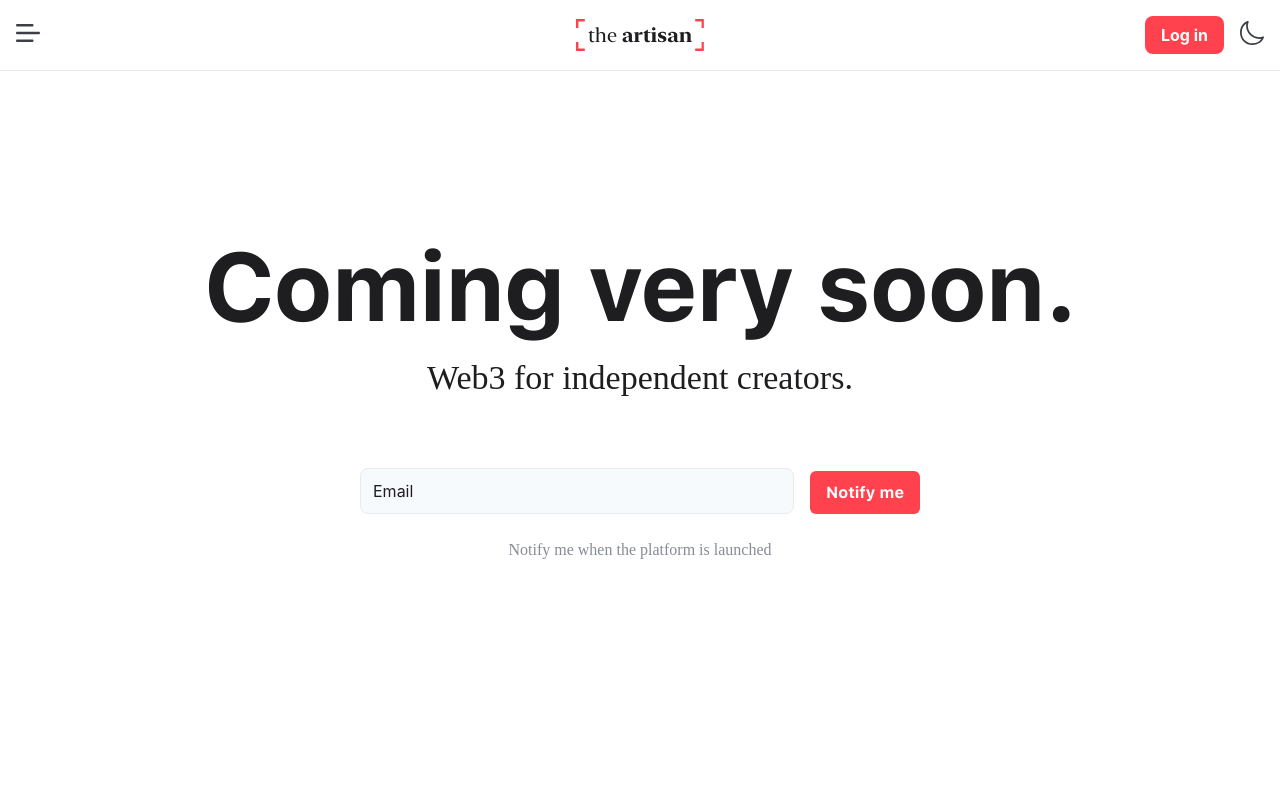
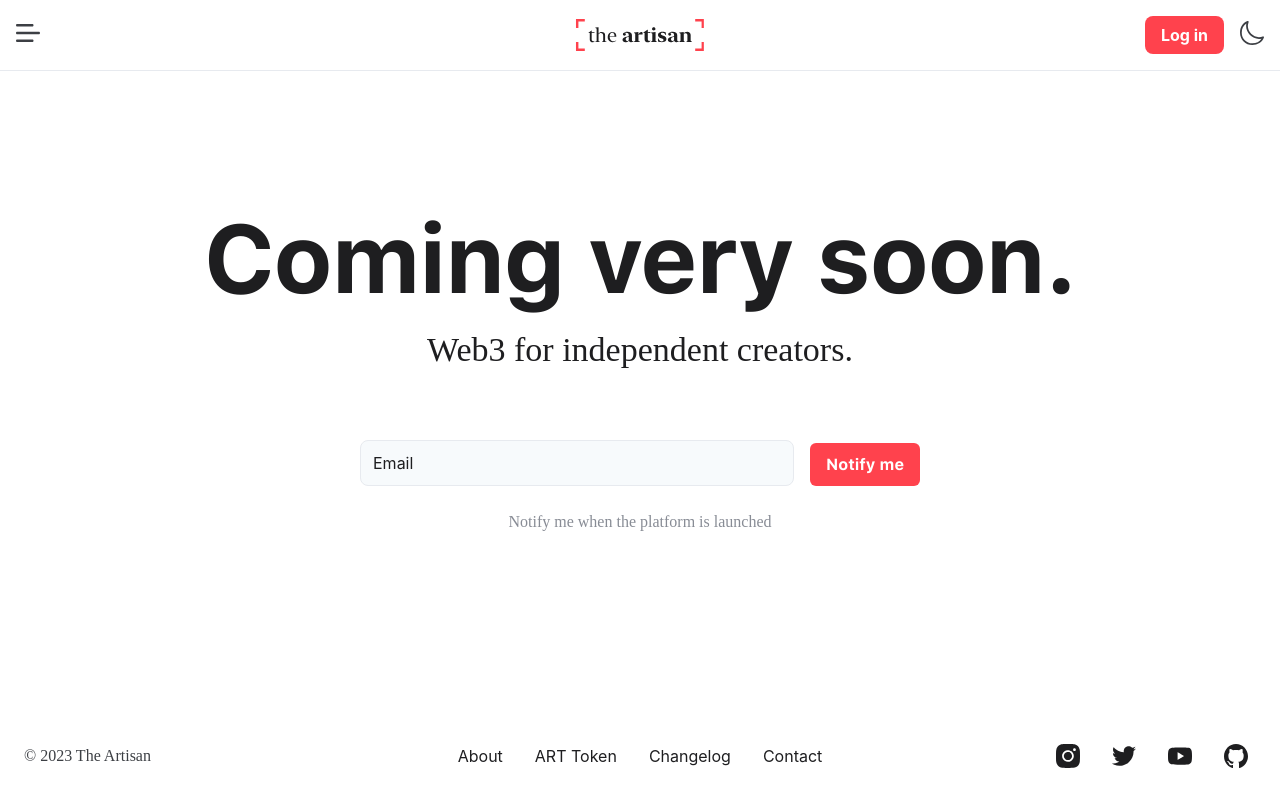
Before and after one commit to ClementeSerrano/web-app-boilerplate, a React (Create React App) app: page / in a window 1280 px wide. Built offline with nearby package versions, Linux system fonts and the light colour scheme; a web font is replaced by a local one; what @liskhq/lisk-client would draw is missing.

Commit message:
:sparkles: Add Footer component and connect with UI

```diff
--- a/src/app/components/Navlink/Navlink.tsx
+++ b/src/app/components/Navlink/Navlink.tsx
@@ -9,6 +9,8 @@ export default function Navlink({
   className,
   ...props
 }: NavlinkProps) {
+  console.log({ className });
+
   return (
     <NavlinkContainer
       {...props}
--- a/src/app/icons/YoutubeIcon.tsx
+++ b/src/app/icons/YoutubeIcon.tsx
@@ -37,8 +37,8 @@ export default function YoutubeIcon({
         <>
           <g clipPath="url(#clip0_405_26)">
             <path
-              fill-rule="evenodd"
-              clip-rule="evenodd"
+              fillRule="evenodd"
+              clipRule="evenodd"
               d="M6.32815 7.7906C8.19377 7.33123 11.7844 7.06873 19.8281 6.80622C21.5344 6.74997 29.7281 6.83435 32.1094 6.93747C36.3657 7.1156 39.7781 7.40622 41.3531 7.73435C42.7875 8.03435 43.9594 8.64372 45.0281 9.64685C46.2469 10.7906 46.95 12.15 47.325 14.0625C48.375 19.4062 48.1688 32.0906 46.9688 35.5687C46.1813 37.8562 44.3531 39.6187 42.0469 40.3031C40.3219 40.8187 36.4406 41.1281 28.8281 41.3531C21.0469 41.5875 9.89065 41.1375 6.6469 40.4531C5.0719 40.125 3.75002 39.375 2.66252 38.2218C1.57502 37.0687 1.0594 36.0187 0.693774 34.2468C-0.234351 29.6625 -0.234351 18.5343 0.693774 13.9593C1.0594 12.1781 1.55627 11.1562 2.66252 9.9656C3.71252 8.8406 4.8844 8.13747 6.32815 7.7906ZM19.2187 31.7062V24.1031V16.4906L19.6219 16.725C19.743 16.7987 20.7187 17.3633 22.1438 18.188C23.2561 18.8316 24.6422 19.6337 26.1094 20.4844C29.4656 22.425 32.2125 24.0375 32.2313 24.075C32.2406 24.1125 29.4187 25.7906 25.95 27.7969L25.6497 27.9706C22.3135 29.9002 19.5436 31.5022 19.4344 31.575L19.2187 31.7062Z"
               fill={color}
             />
--- /dev/null
+++ b/src/app/modules/Footer/Footer.styles.ts
@@ -0,0 +1,103 @@
+import styled from 'styled-components';
+import { NavLink } from 'react-router-dom';
+import { DEVICES_BREAKPOINTS } from '../../contexts/DeviceContext/DeviceContext.constants';
+
+export const FooterContainer = styled.footer`
+  display: flex;
+  background-color: ${({ theme }) => theme.palette.background.level1};
+`;
+
+export const FooterInnerContainer = styled.div`
+  display: flex;
+  justify-content: space-between;
+  padding: ${({ theme }) => theme.spacing.md}px;
+  width: 100%;
+  align-items: center;
+  position: relative;
+
+  @media (max-width: ${DEVICES_BREAKPOINTS.phone.max}px) {
+    flex-direction: column;
+    padding: ${({ theme }) => theme.spacing.md}px;
+  }
+`;
+
+export const FooterCopyrightContainer = styled.div`
+  display: flex;
+  align-items: center;
+
+  @media (max-width: ${DEVICES_BREAKPOINTS.phone.max}px) {
+    margin-bottom: ${({ theme }) => theme.spacing.sm}px;
+  }
+`;
+
+export const FooterLinksContainer = styled.div`
+  display: flex;
+  align-items: center;
+  justify-content: space-between;
+  position: absolute;
+  top: 50%;
+  left: 50%;
+  transform: translate(-50%, -50%);
+
+  @media (max-width: ${DEVICES_BREAKPOINTS.phone.max}px) {
+    flex-direction: column;
+    position: unset;
+    transform: unset;
+  }
+`;
+
+export const FooterLink = styled(NavLink)`
+  text-decoration: none;
+  color: ${({ theme }) => theme.palette.text.level1};
+  font-weight: ${({ theme }) => theme.typography.fontWeights.regular};
+  line-height: 1.4;
+  transition: all 0.3s;
+
+  &:hover {
+    color: ${({ theme }) => theme.palette.text.level3};
+  }
+
+  &:not(:last-child) {
+    margin-right: 32px;
+  }
+
+  @media (max-width: ${DEVICES_BREAKPOINTS.phone.max}px) {
+    text-align: center;
+    margin: ${({ theme }) => theme.spacing.xxxs}px 0;
+
+    &:not(:last-child) {
+      margin-right: 0;
+    }
+  }
+`;
+
+export const FooterSectionsContainer = styled.div`
+  display: flex;
+  justify-content: space-between;
+
+  @media (max-width: ${DEVICES_BREAKPOINTS.phone}) {
+    &:not(:last-child) {
+      margin-bottom: ${({ theme }) => theme.spacing.sm}px;
+    }
+  }
+`;
+
+export const FooterSocialMediaLink = styled.a`
+  display: flex;
+  align-items: center;
+  height: ${({ theme }) => theme.spacing.md}px;
+  width: ${({ theme }) => theme.spacing.md}px;
+  border-radius: 50%;
+  padding: ${({ theme }) => theme.spacing.xxs}px;
+  color: ${({ theme }) => theme.palette.text.level1};
+  transition: 0.5s color, 0.5s background-color;
+
+  &:not(:last-child) {
+    margin-right: ${({ theme }) => theme.spacing.sm}px;
+  }
+
+  &:hover {
+    color: ${({ theme }) => theme.palette.background.level1};
+    background-color: ${({ theme }) => theme.palette.background.level5};
+  }
+`;
--- /dev/null
+++ b/src/app/modules/Footer/Footer.tsx
@@ -0,0 +1,77 @@
+import Typography from '../../components/Typography/Typography';
+import { useDevice } from '../../contexts/DeviceContext/DeviceContext.hooks';
+import GithubIcon from '../../icons/GithubIcon';
+import InstagramIcon from '../../icons/InstagramIcon';
+import TwitterIcon from '../../icons/TwitterIcon';
+import YoutubeIcon from '../../icons/YoutubeIcon';
+import {
+  FooterContainer,
+  FooterInnerContainer,
+  FooterLinksContainer,
+  FooterCopyrightContainer,
+  FooterSocialMediaLink,
+  FooterSectionsContainer,
+  FooterLink,
+} from './Footer.styles';
+
+export default function Footer() {
+  const { isPhone } = useDevice();
+
+  const copyrightDate = new Date();
+  const copyrightYear = copyrightDate.getFullYear();
+
+  return (
+    <FooterContainer>
+      <FooterInnerContainer>
+        <FooterCopyrightContainer>
+          <Typography
+            as="p"
+            variant="paragraph1"
+            style={{ margin: '0', textAlign: isPhone ? 'center' : 'left' }}
+          >
+            © {copyrightYear} The Artisan {isPhone && '- Designed Worldwide.'}
+          </Typography>
+        </FooterCopyrightContainer>
+
+        {!isPhone && (
+          <FooterLinksContainer>
+            <FooterLink to="about">About</FooterLink>
+            <FooterLink to="artToken">ART Token</FooterLink>
+            <FooterLink to="changelog">Changelog</FooterLink>
+            <FooterLink to="contact">Contact</FooterLink>
+          </FooterLinksContainer>
+        )}
+
+        <FooterSectionsContainer>
+          <FooterSocialMediaLink
+            target="_blank"
+            href="https://www.instagram.com/grafito.app/"
+          >
+            <InstagramIcon height={24} format="fill" />
+          </FooterSocialMediaLink>
+
+          <FooterSocialMediaLink
+            target="_blank"
+            href="https://www.linkedin.com/company/71194720"
+          >
+            <TwitterIcon height={24} format="fill" />
+          </FooterSocialMediaLink>
+
+          <FooterSocialMediaLink
+            target="_blank"
+            href="https://www.youtube.com/channel/UCvrphOoNdgpU2i0t9-KnSvA"
+          >
+            <YoutubeIcon height={24} format="fill" />
+          </FooterSocialMediaLink>
+
+          <FooterSocialMediaLink
+            target="_blank"
+            href="https://github.com/grafito-app"
+          >
+            <GithubIcon height={24} format="fill" />
+          </FooterSocialMediaLink>
+        </FooterSectionsContainer>
+      </FooterInnerContainer>
+    </FooterContainer>
+  );
+}
--- a/src/app/modules/Gallery/sections/GalleryHome.tsx
+++ b/src/app/modules/Gallery/sections/GalleryHome.tsx
@@ -2,6 +2,7 @@ import { useTheme } from 'styled-components';
 
 import Grid from '../../../components/Grid/Grid';
 import Typography from '../../../components/Typography/Typography';
+import { useDevice } from '../../../contexts/DeviceContext/DeviceContext.hooks';
 import ComingSoonForm from '../components/ComingSoonForm/ComingSoonForm';
 
 /**
@@ -9,15 +10,21 @@ import ComingSoonForm from '../components/ComingSoonForm/ComingSoonForm';
  */
 export default function GalleryHome() {
   const theme = useTheme();
+  const { isPhone } = useDevice();
 
   return (
     <Grid
       container
-      maxHeight
       maxWidth
       as="section"
       align="center"
       justify="center"
+      // TODO: Refactor when hook to get footer and topbar height dynamically
+      // is available.
+      style={{
+        height: `calc(100vh - ${isPhone ? 255 : 216}px)`,
+        paddingTop: 80,
+      }}
     >
       <Typography
         as="h1"
--- a/src/app/routes/Routes.tsx
+++ b/src/app/routes/Routes.tsx
@@ -10,6 +10,7 @@ import { ROUTE_PATHS } from './routes.constants';
 import Navigation from '../modules/Navigation/Navigation';
 import AccountsManagerRoute from './AccountsManagerRoute';
 import GalleryHome from './GalleryHomeRoute';
+import Footer from '../modules/Footer/Footer';
 
 /**
  * Component where the main routes of the app are specified.
@@ -38,6 +39,8 @@ export default function Routes() {
         />
       </ReactRouterRoutes>
 
+      <Footer />
+
       {background && (
         <ReactRouterRoutes>
           <Route
```
